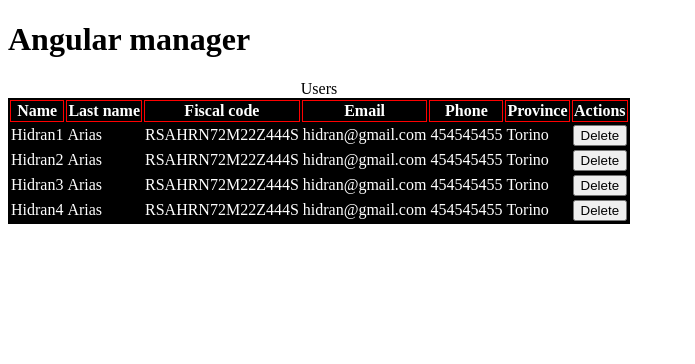
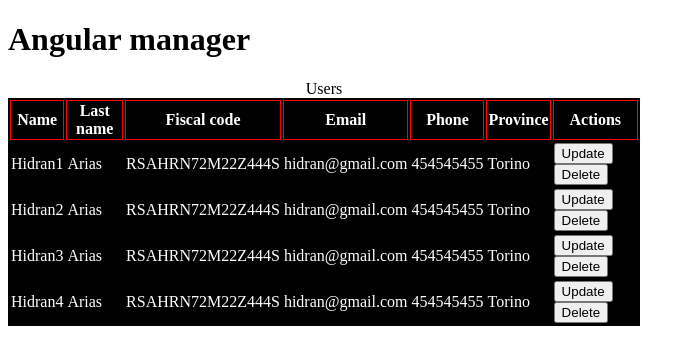
Before and after one commit to ErJump/angular-manager, an Angular app: page / in a window 1280 px wide. Shown: the top 364 px of the page, without its empty margins (0-695 px from the left). Built offline with nearby package versions, Linux system fonts and the light colour scheme.

Commit message:
feat: :sparkles: Adds selectedUser for update feature

```diff
--- a/src/app/app.component.html
+++ b/src/app/app.component.html
@@ -1,8 +1,13 @@
 <div class="container-lg">
   <div class="row">
-    <div class="col-12">
-      <h1 class="text-center">Angular manager</h1>
-      <app-users></app-users>
+    <h1 class="text-center">Angular manager</h1>
+    <div class="col-12 wrapper">
+      <div class="users">
+        <app-users (updateUser)="updateUser($event)"></app-users>
+      </div>
+      <div class="userDetail">
+        <app-user-detail *ngIf="userSelected"></app-user-detail>
+      </div>
     </div>
   </div>
 </div>
--- a/src/app/app.component.scss
+++ b/src/app/app.component.scss
@@ -0,0 +1,9 @@
+.users, .userDetail{
+    width: 50%;
+}
+
+.wrapper{
+    display: flex;
+    flex-direction: row;
+    justify-content: space-between;
+}
--- a/src/app/app.component.ts
+++ b/src/app/app.component.ts
@@ -1,4 +1,5 @@
 import { Component } from '@angular/core';
+import { User } from './interfaces/user';
 
 @Component({
   selector: 'app-root',
@@ -7,4 +8,8 @@
 })
 export class AppComponent {
   title = 'angular-manager';
+  userSelected : User | any;
+  updateUser(user : User){
+    this.userSelected = user;
+  }
 }
--- a/src/app/app.module.ts
+++ b/src/app/app.module.ts
@@ -6,12 +6,14 @@
 import { AppRoutingModule } from './app-routing.module';
 import { AppComponent } from './app.component';
 import { UserComponent } from './user/user.component';
+import { UserDetailComponent } from './user-detail/user-detail.component';
 
 @NgModule({
   declarations: [
     AppComponent,
     UsersComponent,
-    UserComponent
+    UserComponent,
+    UserDetailComponent
   ],
   imports: [
     BrowserModule,
--- a/src/app/user/user.component.html
+++ b/src/app/user/user.component.html
@@ -5,4 +5,7 @@
 <td>{{user.email}}</td>
 <td>{{user.phone}}</td>
 <td>{{user.province}}</td>
-<td><button (click)="deleteUser(user)">Delete</button></td>
+<td>
+    <button (click)="updateUser(user)">Update</button>
+    <button (click)="deleteUser(user)">Delete</button>
+</td>
--- a/src/app/user/user.component.ts
+++ b/src/app/user/user.component.ts
@@ -10,10 +10,14 @@
 export class UserComponent {
   @Input() user : User | any;
   @Output('onDeleteUser') userDeleted = new EventEmitter();
+  @Output() onSelectUser = new EventEmitter();
   constructor (private service: UserService){
   }
   deleteUser(user : User){
     //this.service.deleteUser(user);
     this.userDeleted.emit(user);
   }
+  updateUser(user : User){
+    this.onSelectUser.emit(user);
+  }
 }
--- a/src/app/users/users.component.html
+++ b/src/app/users/users.component.html
@@ -9,5 +9,5 @@
         <th>Province</th>
         <th>Actions</th>
     </tr>
-    <tr app-user *ngFor="let user of users" [user]="user" (onDeleteUser)="onDeleteUser($event)"></tr>
+    <tr app-user *ngFor="let user of users" [user]="user" (onDeleteUser)="onDeleteUser($event)" (onSelectUser)="onSelectUser($event)"></tr>
 </table>
--- a/src/app/users/users.component.ts
+++ b/src/app/users/users.component.ts
@@ -1,5 +1,5 @@
 import { UserService } from '../services/users.service';
-import { Component, OnInit } from '@angular/core';
+import { Component, OnInit, Output, EventEmitter } from '@angular/core';
 import { User } from '../interfaces/user';
 
 @Component({
@@ -10,6 +10,7 @@
 export class UsersComponent implements OnInit{
     title = 'Users';
     public users : Array<User> = [];
+    @Output() updateUser = new EventEmitter<User>();
     constructor(private service: UserService){
 
     }
@@ -19,4 +20,7 @@
     onDeleteUser(user : User){
         this.service.deleteUser(user);
     }
+    onSelectUser(user : User){
+        this.updateUser.emit(user);
+    }
 }
```
